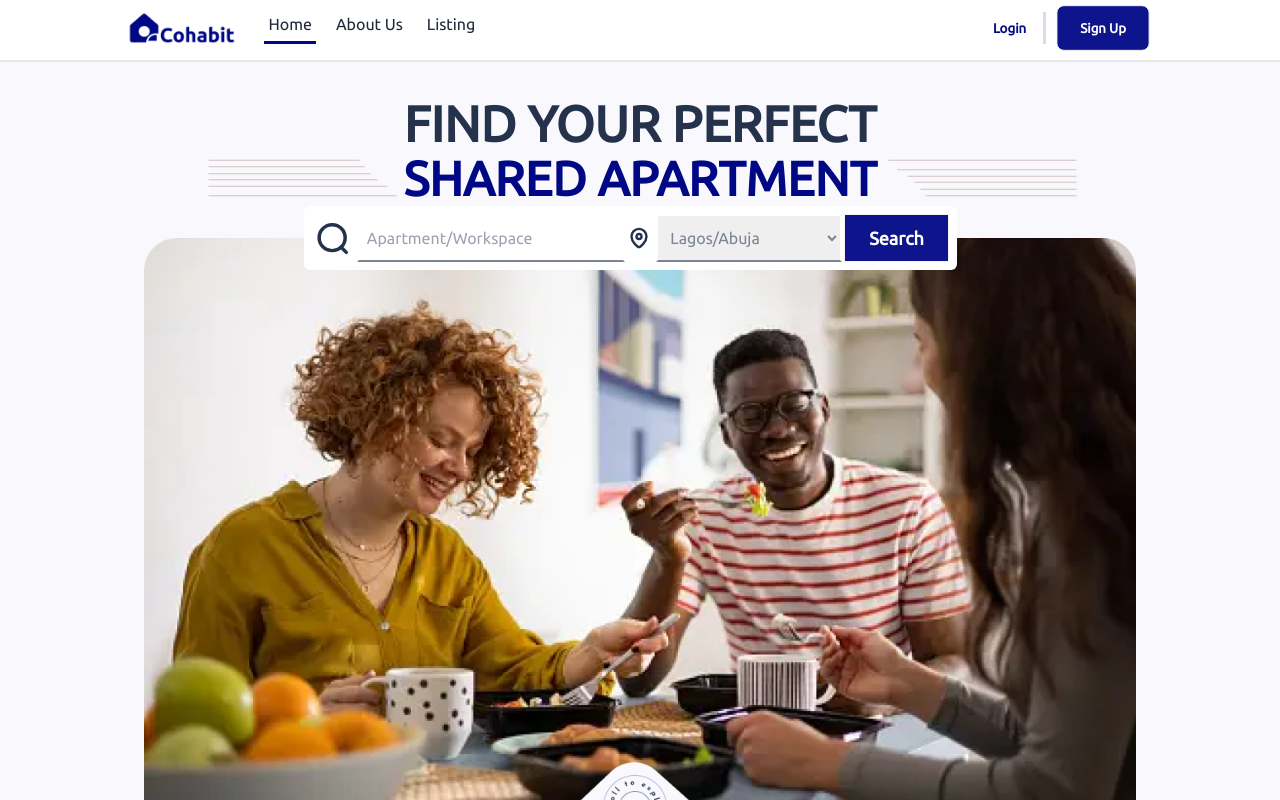
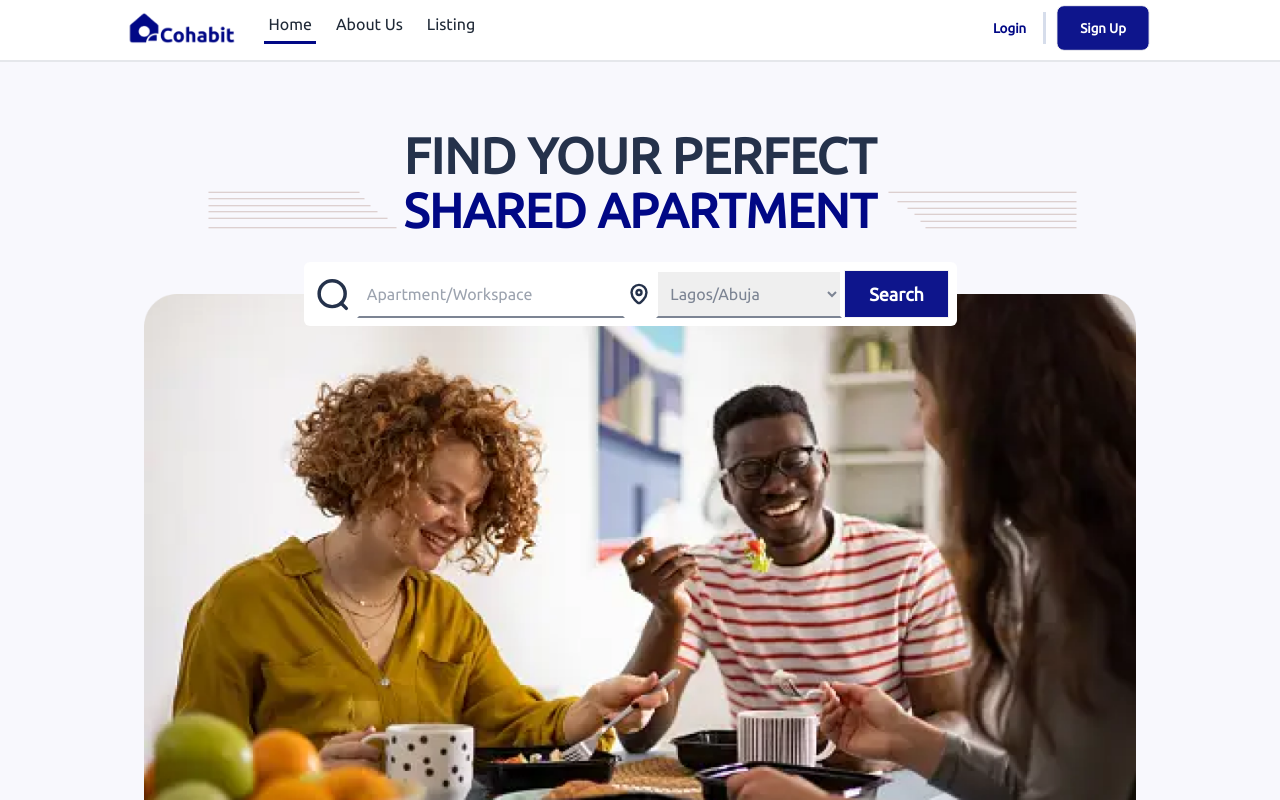
Before and after one commit to lazynerd-studios/Co-Habit-Landing, a React (Vite) app: page / in a window 1280 px wide. Shown: the top 800 px of the page. Built offline with nearby package versions, Linux system fonts and the light colour scheme.

Commit message:
Update Home.jsx

```diff
--- a/src/Components/Home/Home.jsx
+++ b/src/Components/Home/Home.jsx
@@ -54,7 +54,7 @@ const Home = () => {
         <div className="hero min-h-screen bg-[#f8f8fd]">
           {/* hero section */}
           <div className="hero-content text-center mt-10 laptop:mt-auto laptop:mx-[8rem]">
-            <div className="w-auto laptop:mt-[5rem]">
+            <div className="w-auto laptop:mt-[7rem]">
               <h1 className="laptop:text-[3.125rem] text-[2.125rem] laptop:leading-[3.4375rem] font-bold uppercase text-[#25324B]">
                 FIND YOUR PERFECT
               </h1>
@@ -63,7 +63,7 @@ const Home = () => {
                   <img src={Left} className=" w-[25%]" alt="left" />
                   <img src={Right} className="w-[25%]" alt="right" />
                 </span>
-                <h1 className="mx-auto laptop:text-[3rem] text-[2rem] font-bold laptop:leading-[3.4375rem] text-[#010886]">
+                <h1 className="mx-auto laptop:text-[3rem] text-[2rem] laptop:mb-6 font-bold laptop:leading-[3.4375rem] text-[#010886]">
                   SHARED APARTMENT
                 </h1>
               </span>
```
